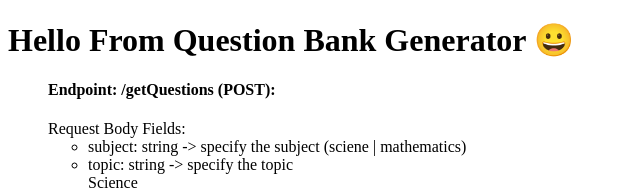
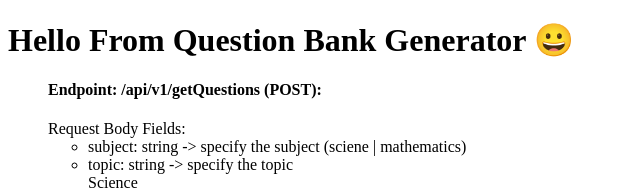
Before and after one commit to Sumant-Dusane/Reelo-Assessment, a website: page data/index.html in a window 1280 px wide. Shown: the top 189 px of the page, 0-640 px from the left. Drawn offline with Linux system fonts and the light colour scheme.

Commit message:
corrected rout

```diff
--- a/data/index.html
+++ b/data/index.html
@@ -8,7 +8,7 @@
 <body>
     <h1>Hello From Question Bank Generator 😀</h1>
     <ul>
-        <h4>Endpoint:  /getQuestions (POST):</h4>
+        <h4>Endpoint:  /api/v1/getQuestions (POST):</h4>
         Request Body Fields:
             <ul>
                 <li>subject: string -> specify the subject (sciene | mathematics) </li>
```
Also changed, not shown: readme.md.
